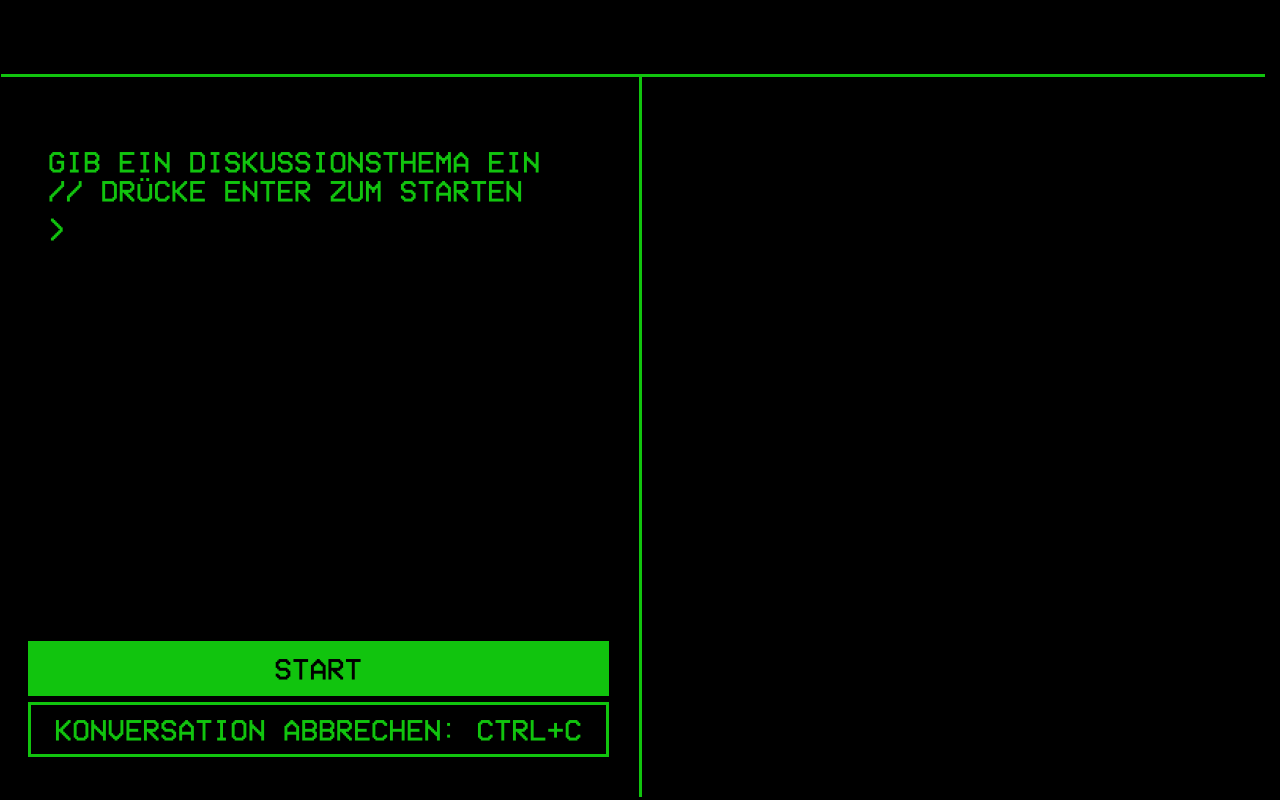
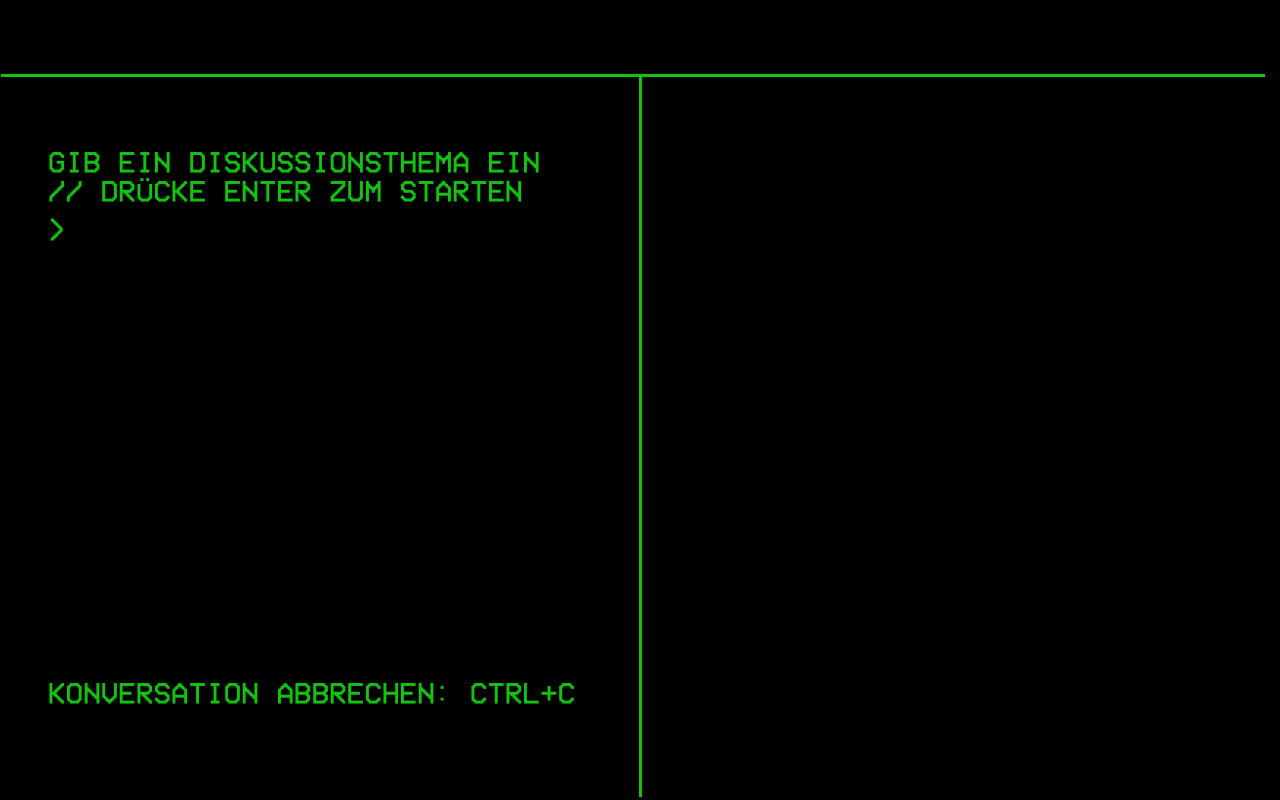
Before and after one commit to cataty/Collaborative-Models, a website: page dis/controller/index.html in a window 1280 px wide. Drawn offline with nearby package versions, Linux system fonts and the light colour scheme; no server answers.

Commit message:
controller interface adjustments

```diff
--- a/dis/controller/index.html
+++ b/dis/controller/index.html
@@ -27,8 +27,9 @@
       </div>
 
       <div class="buttons">
-        <button id="start-discussion">Start</button>
-       <button id="abort-discussion">Konversation abbrechen: ctrl+c</button>
+        <button id="start-discussion"></button>
+       <button id="abort-discussion"></button>
+       <p>Konversation abbrechen: ctrl+c</p>
       </div>
     </div>
 
--- a/dis/style.css
+++ b/dis/style.css
@@ -45,11 +45,11 @@ textarea {
     font-size: 30px;
     color: #11C40E;
     background: black;
-    caret-shape: block; // is not supported by any browser????
+    caret-shape: block; /* is not supported by any browser????*/
 }
 
 
-// TEXTAREA
+/* TEXTAREA*/
 
 textarea {
 }
@@ -106,10 +106,10 @@ textarea {
 #start-discussion, #abort-discussion {
     padding: 10px;
     background-color: black;
-    color: #11C40E;
+    color: black;
     font-size: 30px;
     text-transform: uppercase;
-    border: 3px solid #11C40E;
+    border: 3px solid black;
     font-family: "VCR_OSD_MONO";
     cursor: url('assets/cursorclick.svg'), auto;
 }
@@ -117,11 +117,11 @@ textarea {
 /* hover-effect */
 #start-discussion, #abort-discussion:hover {
   color: black;
-  background-color: #11C40E;
+  background-color: black;
 }
 
 #start-discussion, #abort-discussion:active {
-  background-color: #11C40E;
+  background-color: black;
   transform: translateY(4px);
 }
 
```
